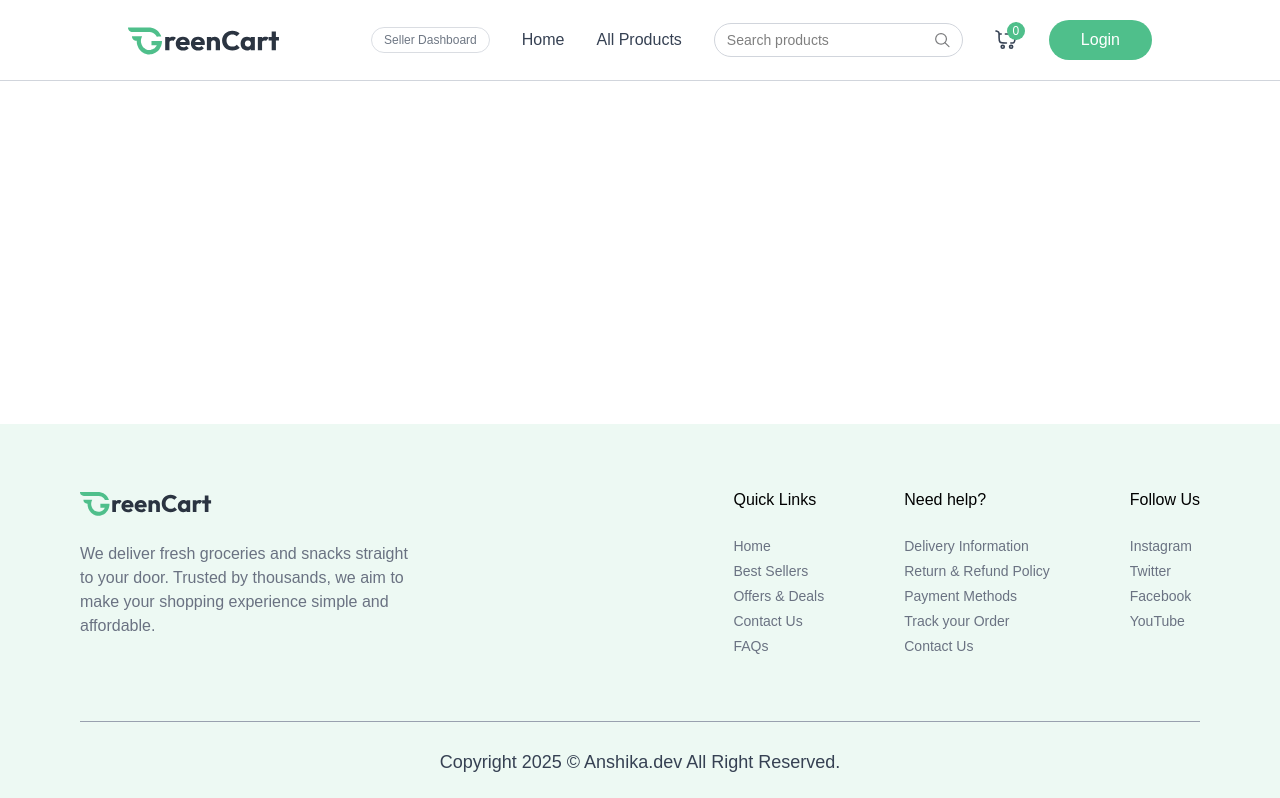
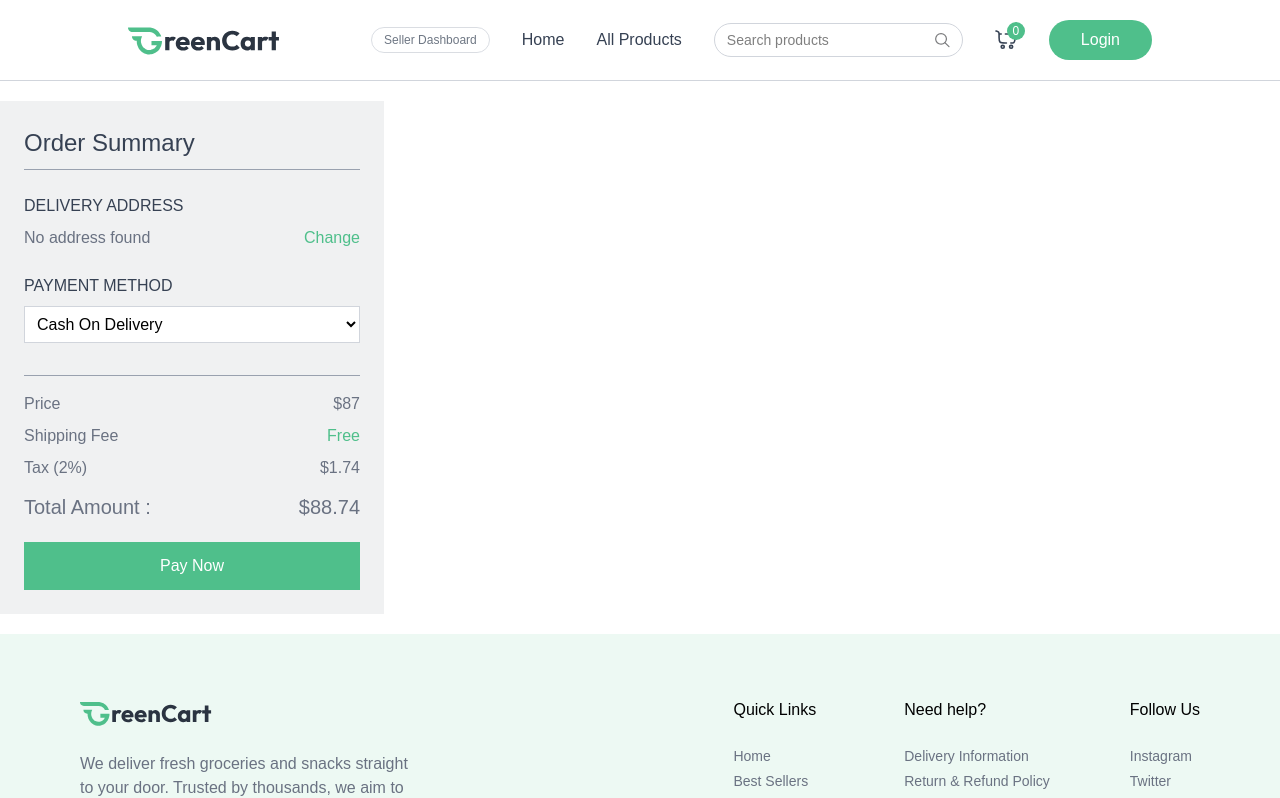
Before and after one commit to anshika2111091/Grocery_Website, a React app in the folder client/: page /cart in a window 1280 px wide. Shown: the top 798 px of the page. Built offline with nearby package versions, Linux system fonts and the light colour scheme; the HTML template or start-up script is replaced by a standard one.

Commit message:
added-success-page

```diff
--- a/client/package.json
+++ b/client/package.json
@@ -14,9 +14,11 @@
     "@emotion/styled": "^11.14.0",
     "@mui/material": "^7.1.0",
     "@tailwindcss/vite": "^4.1.7",
+    "lottie-react": "^2.4.1",
     "react": "^19.1.0",
     "react-dom": "^19.1.0",
     "react-router-dom": "^7.6.1",
+    "react-toastify": "^11.0.5",
     "tailwindcss": "^4.1.7"
   },
   "devDependencies": {
--- a/client/src/App.jsx
+++ b/client/src/App.jsx
@@ -2,34 +2,45 @@ import React from 'react'
 import Home from './pages/Home'
 import Footer from './components/Footer';
 import Navbar from './components/Navbar';
-import { BrowserRouter as Router, Routes, Route } from "react-router-dom";
+import { BrowserRouter as Router, Routes, Route, useLocation } from "react-router-dom";
 import AllProducts from './pages/AllProducts';
 import Product from './pages/Product';
 import RelatedProducts from './components/RelatedProducts';
 import Item from './pages/Item';
 import LoginSignup from './components/LoginSignup';
+import Cart from './pages/Cart';
+import SuccessPage from './pages/SuccessPage';
 
-const App = () => {
+const AppContent = () => {
+  const location = useLocation();
+  const hideNavbarFooter = location.pathname === "/success";
+
   return (
-    <Router>
     <div className="flex flex-col min-h-screen">
-      <Navbar />
+      {!hideNavbarFooter && <Navbar />}
 
       <main className="flex-grow">
         <Routes>
-          <Route path="/" element={<Home/>} />
-          <Route path="/products" element={<AllProducts/>} />
-          <Route path="/products/item" element={<Item/>} />
-          <Route path="/products/*" element={<Product/>} />
-          <Route path="/related" element={<RelatedProducts/>} />
-          <Route path="/sign" element={<LoginSignup/>} />
+          <Route path="/" element={<Home />} />
+          <Route path="/products" element={<AllProducts />} />
+          <Route path="/products/item" element={<Item />} />
+          <Route path="/products/*" element={<Product />} />
+          <Route path="/related" element={<RelatedProducts />} />
+          <Route path="/sign" element={<LoginSignup />} />
+          <Route path="/cart" element={<Cart />} />
+          <Route path="/success" element={<SuccessPage />} />
         </Routes>
       </main>
 
-      <Footer />
+      {!hideNavbarFooter && <Footer />}
     </div>
+  );
+};
+
+const App = () => (
+  <Router>
+    <AppContent />
   </Router>
-  )
-}
+);
 
-export default App
+export default App;
--- a/client/src/components/ItemCard.jsx
+++ b/client/src/components/ItemCard.jsx
@@ -3,10 +3,28 @@ import { assets } from '../assets/assets'
 import star from "../assets/star_icon.svg"
 import cart from "../assets/cart_icon.svg";
 import star_dull from "../assets/star_dull_icon.svg"
-import { Link } from 'react-router-dom';
+import { ToastContainer, toast } from 'react-toastify';
+import { useNavigate } from 'react-router-dom';
+
 const ItemCard = ({item}) => {
+  const notify = (e) => {
+    e.stopPropagation();
+    toast.success("Added to Cart",{
+    position: 'top-center',
+    autoClose: 2000,
+    closeOnClick: true,
+    hideProgressBar:true,
+  });}
+
+  const navigate = useNavigate();
+
+  const handleCardClick = () => {
+    navigate(`/products/item`);
+  };
+
   return (
-   <Link to="/products/item"> <div className='sm:px-3 px-2 py-4 border border-gray-300 rounded-[5px] flex flex-col '>
+   <div onClick={()=>handleCardClick()} className='sm:px-3 px-2 py-4 border cursor-pointer border-gray-300 rounded-[5px] flex flex-col '>
+         <ToastContainer />
         <div className='flex justify-center'>
         <img className='hover:scale-110 duration-200 transition-transform' src={item.image[0]} width={130} height={130} alt="" />
         </div>
@@ -27,13 +45,14 @@ const ItemCard = ({item}) => {
             <p className='text-[15px] text-gray-400 line-through'>${item.offerPrice}</p>
             </div>
 
-            <div class="flex items-center cursor-pointer justify-center gap-2 bg-[#4fbf8b]/10 border border-[#4fbf8b]/40 px-2 md:w-20 w-16 h-8.5 rounded">
+            <div onClick={notify} class="flex items-center cursor-pointer justify-center gap-2 bg-[#4fbf8b]/10 border border-[#4fbf8b]/40 px-2 md:w-20 w-16 h-8.5 rounded">
                 <img src={cart} width={15} height={15} alt="" />
-                <p className='text-[14px] text-[#4fbf8b]'>Add</p>
+                <p  className='text-[14px] text-[#4fbf8b]'>Add</p>
             </div>
+
         </div>
 
-    </div></Link>
+    </div>
   )
 }
 
--- a/client/src/components/Navbar.jsx
+++ b/client/src/components/Navbar.jsx
@@ -3,11 +3,11 @@ import logo from "../assets/logo.svg";
 import search from "../assets/search_icon.svg";
 import cart from "../assets/nav_cart_icon.svg";
 import menu from "../assets/menu_icon.svg";
-import { Link } from "react-router-dom";
 import {useState} from "react";
 import Modal from '@mui/material/Modal';
 import LoginSignup from "./LoginSignup";
 import { Box } from "@mui/material";
+import { Link } from "react-router-dom";
 const style = {
   position: 'absolute',
   top: '50%',
@@ -47,7 +47,7 @@ const Navbar = () => {
             >
               All Products
             </a>
-            <div className=" items-center lg:flex  hidden justify-between px-3 py-1 border border-gray-300 rounded-full">
+         <div className=" items-center lg:flex  hidden justify-between px-3 py-1 border border-gray-300 rounded-full">
               <input
                 type="text"
                 placeholder="Search products"
@@ -55,12 +55,13 @@ const Navbar = () => {
               />
               <img src={search} alt="" />
             </div>
-            <div className="relative">
+
+            <Link to="/cart"> <div className=" cursor-pointer relative">
               <div className="h-[18px] flex items-center justify-center rounded-full w-[18px] absolute -right-2 -top-2  text-[12px] bg-[#4fbf8b] text-white">
                 0
               </div>{" "}
               <img src={cart} alt="" />
-            </div>
+            </div></Link>
 
             <div onClick={handleOpen} className="cursor-pointer px-8 py-2 hidden md:flex bg-[#4fbf8b] hover:bg-[#45a87a] transition text-white rounded-full">
               Login
--- /dev/null
+++ b/client/src/components/PaymentCard.jsx
@@ -0,0 +1,44 @@
+import React from 'react'
+import { Link } from 'react-router-dom'
+
+const PaymentCard = () => {
+  return (
+    <div className=' lg:w-[30vw] w-[85vw] mx-auto lg:mx-0 my-5 p-6 bg-gray-500/10'>
+        <p className='font-medium text-[24px] mb-2 text-gray-700'>Order Summary</p>
+        <hr  className='text-gray-400 mb-6'/>
+
+
+        <div className='flex flex-col gap-2 mb-6 '>
+        <p className='font-medium text-[16px] text-gray-700'>DELIVERY ADDRESS</p>
+        <div className='flex justify-between items-center'>
+     <p className='text-gray-500'>No address found</p>
+     <p className='text-[#4fbf8b] cursor-pointer hover:underline'>Change</p></div>
+        </div>
+
+        <div className='flex flex-col gap-2'>
+        <p className='font-medium text-[16px] text-gray-700'>PAYMENT METHOD</p>
+        <select className='outline-none border border-gray-300 p-2 text-[16px] bg-white' name="payment" id="payment">
+  <option value="cash">Cash On Delivery</option>
+  <option value="online">Online Payment</option>
+
+</select>
+<hr  className='text-gray-400 mt-6 mb-4' />
+
+        </div>
+       <div className='flex flex-col gap-2'>
+        <div className='flex justify-between'> <p className='text-gray-500'>Price</p> <p className='text-gray-500'>$87</p></div>
+        <div className='flex justify-between'> <p className='text-gray-500'>Shipping Fee</p> <p className='text-[#4fbf8b]'>Free</p></div>
+        <div className='flex justify-between'> <p className='text-gray-500'>Tax (2%)</p> <p className='text-gray-500'>$1.74</p></div>
+
+       </div>
+       <div className='flex justify-between mt-3 text-[20px]'> <p className='text-gray-500 font-medium'>Total Amount :</p> <p className='text-gray-500 font-medium'>$88.74</p></div>
+     <Link to="/success">
+   <div className='bg-[#4fbf8b] mt-5 grid place-content-center p-3 text-white font-medium cursor-pointer hover:bg-[#45a87a]'>Pay Now</div>   </Link>
+
+
+
+    </div>
+  )
+}
+
+export default PaymentCard
--- /dev/null
+++ b/client/src/pages/Cart.jsx
@@ -0,0 +1,10 @@
+import React from 'react'
+import PaymentCard from '../components/PaymentCard'
+
+const Cart = () => {
+  return (
+<><PaymentCard/></>
+  )
+}
+
+export default Cart
--- /dev/null
+++ b/client/src/pages/SuccessPage.jsx
@@ -0,0 +1,24 @@
+import React from 'react'
+import Lottie from "lottie-react";
+import tick_animation from "../assets/tick_animation.json";
+import arrow from "../assets/arrow_right_icon_colored.svg";
+import { Link } from 'react-router-dom';
+
+const SuccessPage = () => {
+  return (
+    <div className='w-full h-[100vh] flex justify-center items-center flex-col'>
+    <div className="w-64 h-64">
+    <Lottie animationData={tick_animation} loop={true} />
+  </div>
+  <p className='font-medium text-[22px]'>Order Placed Successfully!</p>
+<Link to="/"> <div className='flex gap-2 cursor-pointer mt-5'>
+    <img src={arrow} className='transform transition-transform duration-300 group-hover:-translate-x-1' alt="" />
+    <p className='text-[16px] font-medium text-[#00C853]'>Continue Shopping</p>
+
+  </div> </Link>
+
+  </div>
+  )
+}
+
+export default SuccessPage
```
Also changed, not shown: client/src/assets/tick_animation.json (added, +1 -0 lines), 1 other file (tests, documents, lock files or other folders).
